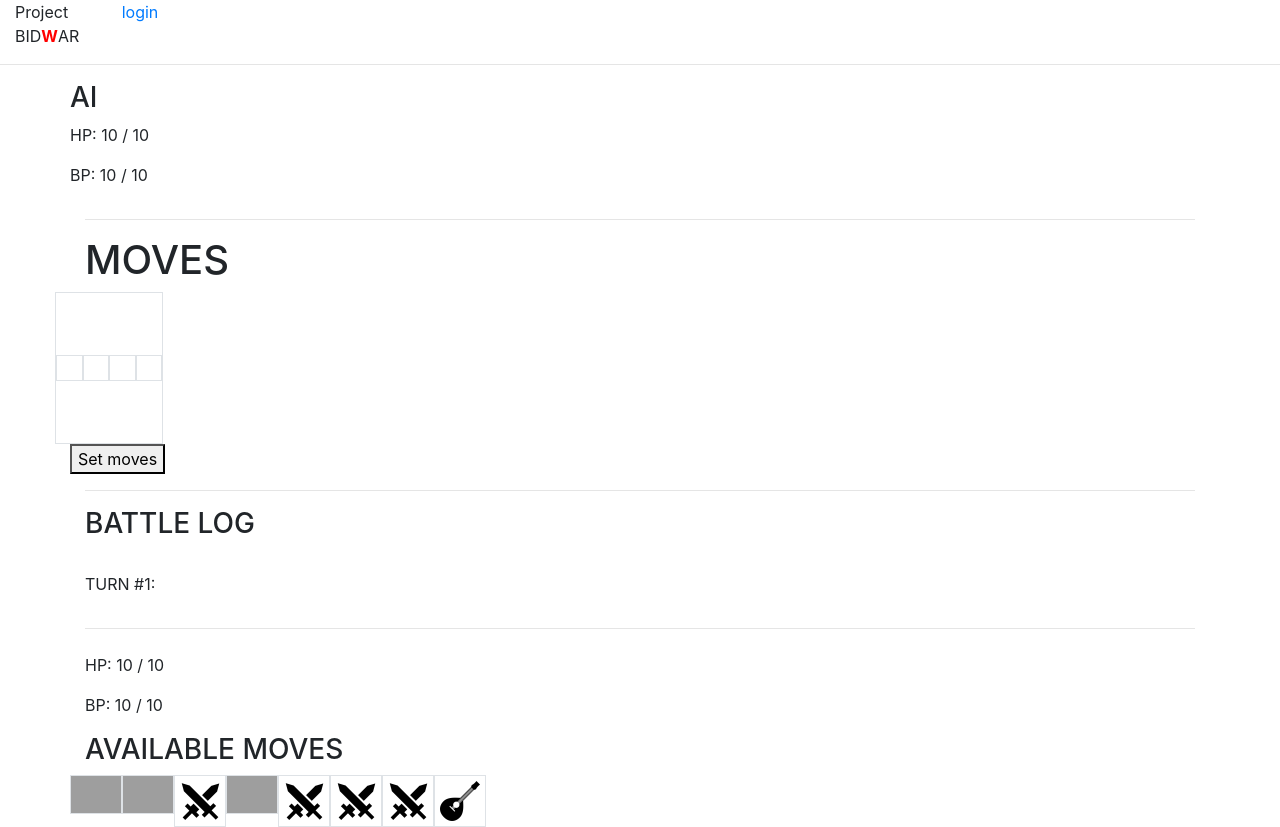
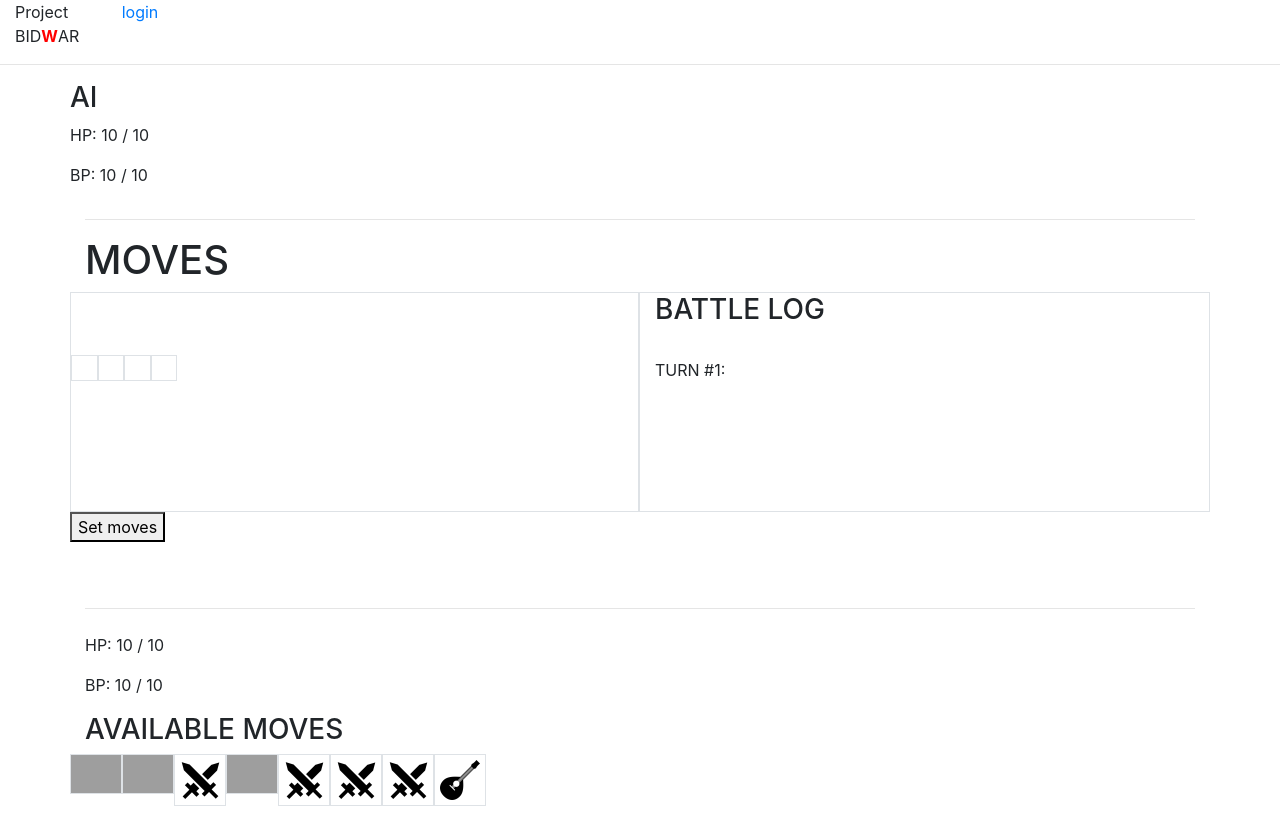
Before and after one commit to fulibacsi/bidwar, a Flask app: page /game in a window 1280 px wide. After the commit the page ends 806 px from the top, so only its background shows below. Run offline with Flask 2, Linux system fonts and the light colour scheme; some libraries are stand-ins or nearby versions; grey boxes are pictures that could not be loaded.

Commit message:
Formatting changes.

```diff
--- a/app/templates/game.html
+++ b/app/templates/game.html
@@ -13,8 +13,9 @@
         </div>
     <hr>
     <h1>MOVES</h1>
-    <div id="main-panel" class="row">
-        <div id="moves" class="row border">
+    <div id="main-panel" class="row" style="height: 300px">
+        <div class="col">
+            <div id="moves" class="row border" style="height: 220px">
                 {% for i in range(1, 5) %}
                 <div class="col-xs">
                     <button class="bidding-interface invisible" onclick="change_bid(amount=1, target='p1-bid-slot-{{ i }}', bp_element='p1-act-bp')">+</button><br>
@@ -25,16 +26,14 @@
                 </div>
                 {% endfor %}
             </div>
-    </div>
             <div class="row">
                 <button id="p1-set-moves" onclick="set_moves()" class="visible">Set moves</button>
                 <button id="p1-place-bids" onclick="submit_bids()" class="invisible">Place bids</button>
             </div>
-    <hr>
-    <div id="log-panel" class="row">
-        <div class="col">
+        </div>
+        <div id="log-panel" class="col border" style="height: 220px">
             <h3>BATTLE LOG</h3><br>
-            <div id="log" class="pre-scrollable"></div>
+            <div id="log" class="pre-scrollable" style="height: 150px"></div>
         </div>
     </div>
     <hr>
```
Lines whose indentation alone changed are shown as unchanged.
